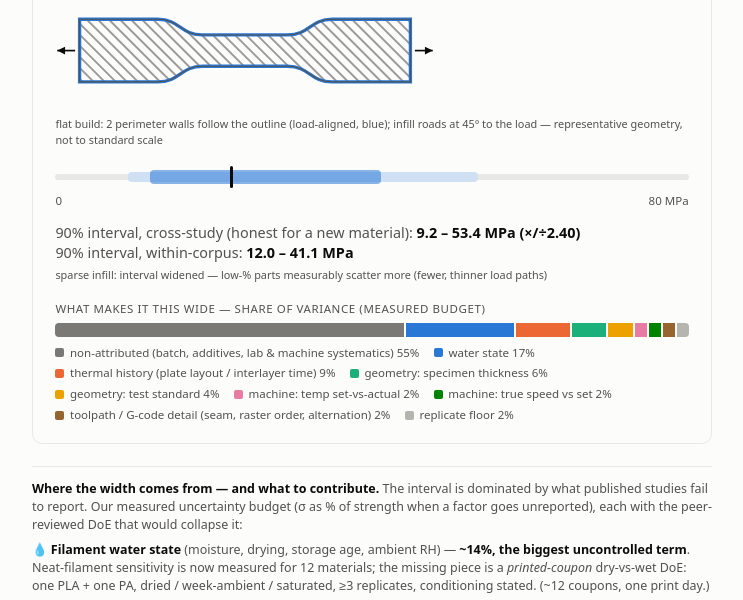
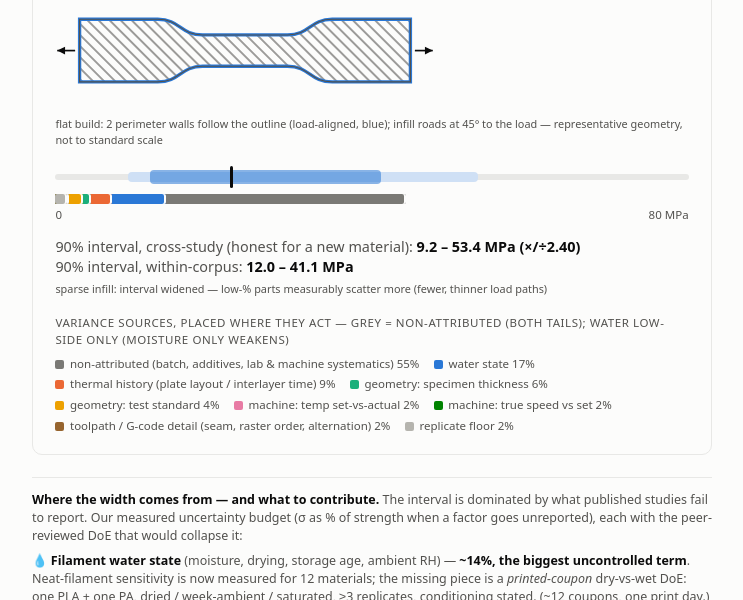
Before and after one commit to sunnyday-technologies/paramat, a plain HTML site: page predict.html in a window 1280 px wide. Shown: the part 500-1100 px from the top of the page, without its empty margins (268-1011 px from the left). Drawn offline with Linux system fonts and the light colour scheme.

Commit message:
update tool data

```diff
--- a/predict.html
+++ b/predict.html
@@ -55,9 +55,9 @@ select:disabled { opacity: .55; }
 .band .pt { position: absolute; top: 2px; width: 3px; height: 22px; background: var(--ink); border-radius: 2px; }
 .axis { display: flex; justify-content: space-between; font-size: .72rem; color: var(--ink2); }
 .vlab { font-size: .72rem; color: var(--ink2); margin-top: 1rem; text-transform: uppercase; letter-spacing: .05em; }
-.vbar { display: flex; height: 14px; border-radius: 4px; overflow: hidden; margin-top: .35rem; }
-.vbar div { height: 100%; border-right: 2px solid var(--surface); }
-.vbar div:last-child { border-right: none; }
+.vbar { position: relative; height: 12px; margin: 2px 0 2px; }
+.vbar div { position: absolute; top: 1px; height: 10px; border-radius: 2px;
+  box-shadow: inset -2px 0 0 var(--surface); }
 .vleg { display: flex; flex-wrap: wrap; gap: .25rem .9rem; font-size: .72rem; color: var(--ink2); margin-top: .45rem; }
 .vleg span { display: inline-flex; align-items: center; gap: .35rem; }
 .vleg i { width: 9px; height: 9px; border-radius: 2px; display: inline-block; }
@@ -91,12 +91,13 @@ select:disabled { opacity: .55; }
   <div class="hint" id="specnote"></div></div>
   <div class="band"><div class="track"></div><div class="cross" id="bx"></div>
     <div class="cv" id="bc"></div><div class="pt" id="bp"></div></div>
+  <div class="vbar" id="vbar" title="variance sources placed where they act on strength"></div>
   <div class="axis"><span id="ax0">0</span><span id="ax1"></span></div>
   <div class="pis">90% interval, cross-study (honest for a new material): <b id="px"></b><br>
   90% interval, within-corpus: <b id="pc"></b><br>
   <span id="bnote" class="hint"></span></div>
-  <div class="vlab">What makes it this wide — share of variance (measured budget)</div>
-  <div class="vbar" id="vbar"></div>
+  <div class="vlab">Variance sources, placed where they act — grey = non-attributed
+  (both tails); water low-side only (moisture only weakens)</div>
   <div class="vleg" id="vleg"></div>
 </div>
 <div class="note">
```
